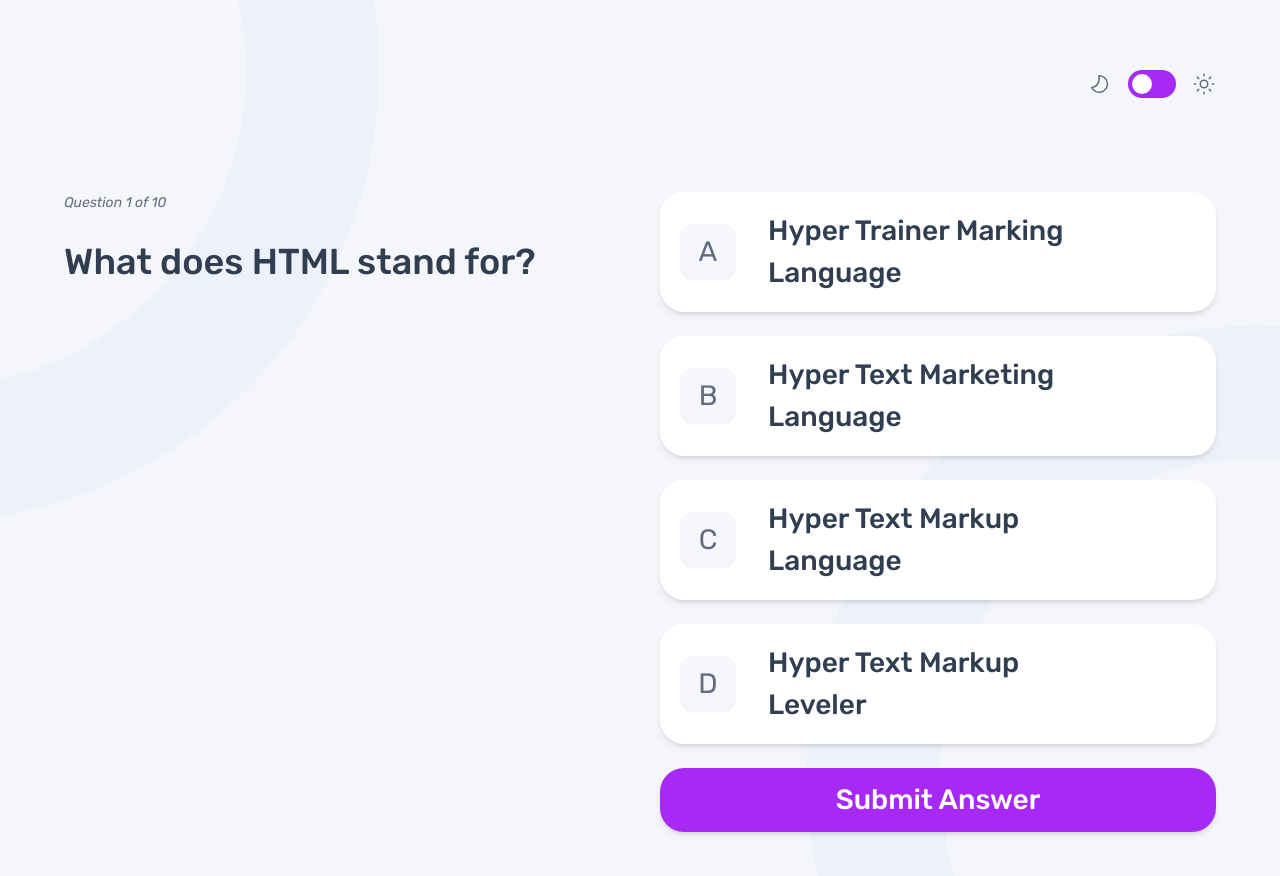
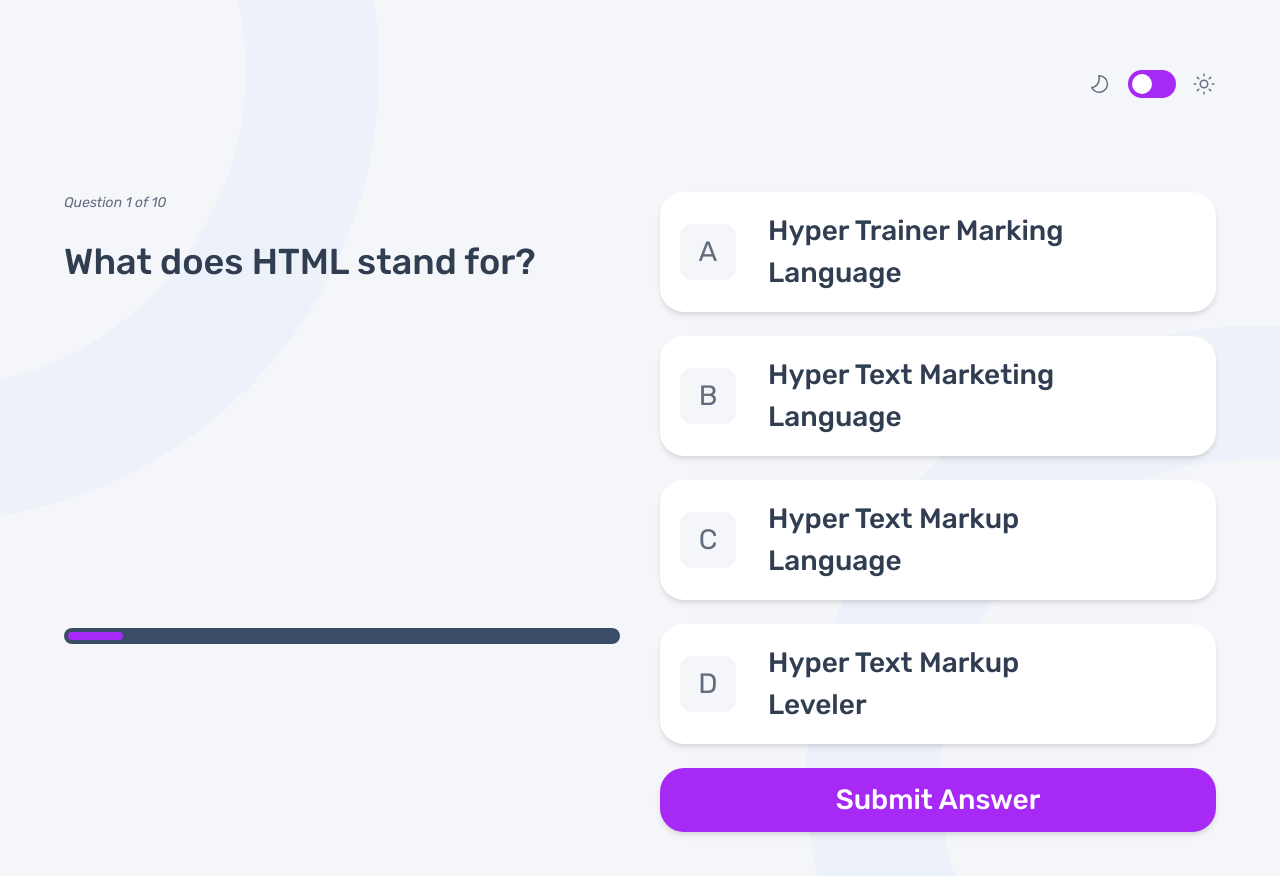
Before and after one commit to jlyon12/frontend-quiz-app, a React (Vite) app: page / in a window 1280 px wide. Both pictures are taken after a click on the button "HTML". Shown: the top 876 px of the page. Built offline with nearby package versions, Linux system fonts and the light colour scheme.

Commit message:
Create QuizProgressBar component

```diff
--- /dev/null
+++ b/src/components/QuizProgressBar.tsx
@@ -0,0 +1,15 @@
+interface Props {
+	questionNumber: number;
+}
+const QuizProgressBar = ({ questionNumber }: Props) => {
+	return (
+		<div className="flex h-4 w-full rounded-full bg-d-neutral-500 p-1">
+			<span
+				style={{ width: (questionNumber / 10) * 100 + '%' }}
+				className="rounded-full bg-d-purple "
+			></span>
+		</div>
+	);
+};
+
+export default QuizProgressBar;
--- a/src/pages/QuestionPage.tsx
+++ b/src/pages/QuestionPage.tsx
@@ -5,7 +5,7 @@ const fullConfig = resolveConfig(tailwindConfig);
 import quizzes from '../data/quizzes';
 import CorrectIcon from '../assets/images/icon-correct.svg?react';
 import IncorrectIcon from '../assets/images/icon-incorrect.svg?react';
-
+import QuizProgressBar from '../components/QuizProgressBar';
 import QuizControl from '../components/QuizControl';
 import Button from '../components/Button';
 import { QuizTopic } from '../types';
@@ -99,10 +99,12 @@ const QuestionPage = ({
 
 	return (
 		<>
-			<div className="flex flex-col-reverse justify-end gap-4 md:gap-[27px]">
-				<h1 className=" text-[20px] font-medium leading-[1.2] text-d-neutral-600 dark:text-d-neutral-100 md:text-[36px] md:text-lg">
+			<div className="flex flex-col-reverse justify-end xl:max-h-[452px]">
+				<QuizProgressBar questionNumber={questionNumber} />
+				<h1 className=" mb-6 mt-4 text-[20px] font-medium leading-[1.2] text-d-neutral-600 dark:text-d-neutral-100 md:mb-10 md:mt-[27px] md:text-[36px] md:text-lg xl:mb-auto">
 					{question}
 				</h1>
+
 				<p className="!text-[14px] text-sm italic text-d-neutral-400 dark:text-d-neutral-300">
 					Question {questionNumber} of 10
 				</p>
```
